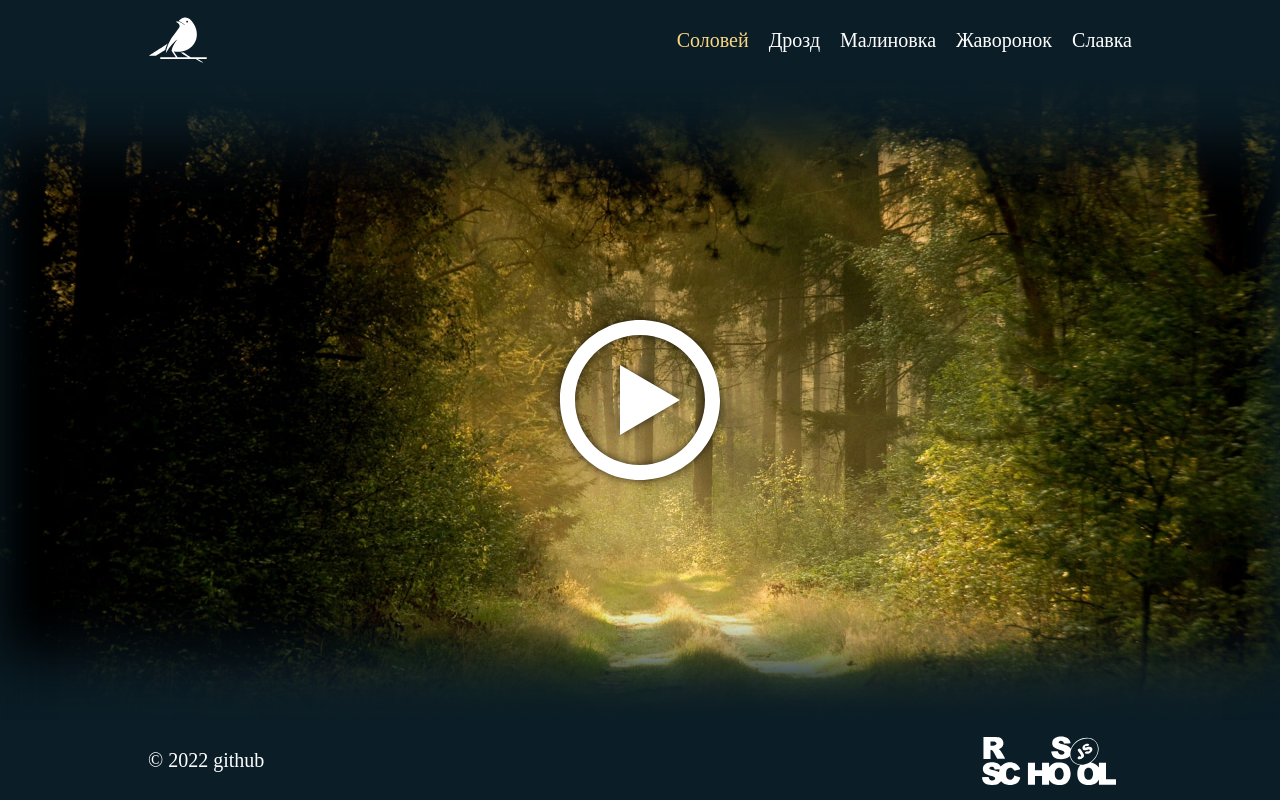
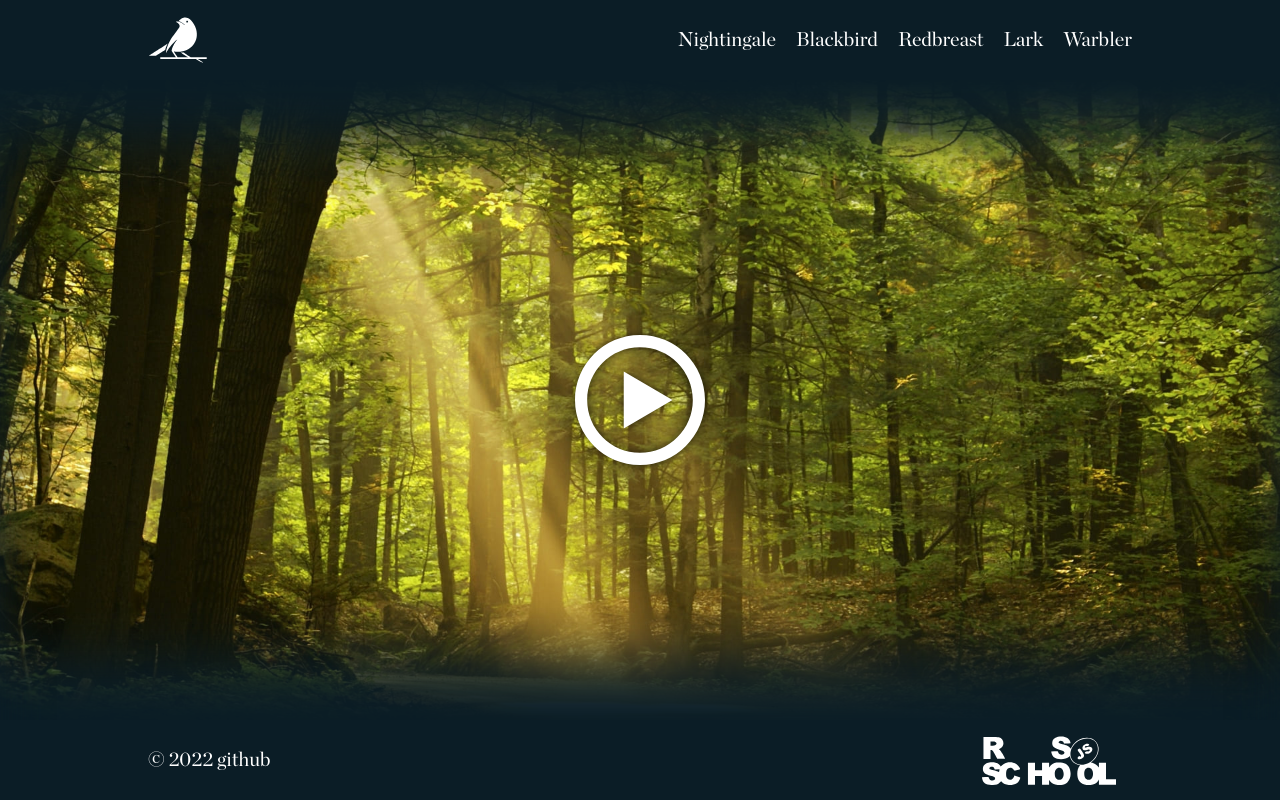
Before and after one commit to musoidus/ecosounds, a plain HTML site: page index.html in a window 1280 px wide. Drawn offline with Linux system fonts and the light colour scheme.

Commit message:
fix: translate to eng

```diff
--- a/assets/css/style.css
+++ b/assets/css/style.css
@@ -1,6 +1,13 @@
 /* MAIN SETTINGS */
+@font-face {
+  font-weight: 400;
+  font-family: Chronicle Display;
+  src: url(../font/ChronicleDisplayRoman.otf);
+}
+
 * {
   color: #fff;
+  font-family: Chronicle Display;
   box-sizing: border-box;
 }
 html {
@@ -26,7 +33,7 @@ a:hover {
 
 .main {
   height: calc(100vh - 20vh);
-  background: url(../img/solovey.jpg) no-repeat;
+  background: url(../img/forest.jpg) no-repeat;
   background-size: cover;
   box-shadow: inset 0 80px 60px -15px #0b1d26, inset 0 -80px 60px -15px #0b1d26;
 }
@@ -87,8 +94,8 @@ a:hover {
   align-items: center;
 }
 .play {
-  width: 160px;
-  height: 160px;
+  width: 130px;
+  height: 130px;
   background: url(../svg/play.svg) no-repeat;
   background-size: 100% auto;
   border: none;
--- a/index.html
+++ b/index.html
@@ -16,11 +16,11 @@
             <a class="logo" href="#"></a>
             <nav>
                 <ul class="nav">
-                    <li class="nav-item active" data-bird="solovey">Соловей</li>
-                    <li class="nav-item" data-bird="drozd">Дрозд</li>
-                    <li class="nav-item" data-bird="malinovka">Малиновка</li>
-                    <li class="nav-item" data-bird="javoronok">Жаворонок</li>
-                    <li class="nav-item" data-bird="slavka">Славка</li>
+                    <li class="nav-item" data-bird="nightingale">Nightingale</li>
+                    <li class="nav-item" data-bird="blackbird">Blackbird</li>
+                    <li class="nav-item" data-bird="redbreast">Redbreast</li>
+                    <li class="nav-item" data-bird="lark">Lark</li>
+                    <li class="nav-item" data-bird="warbler">Warbler</li>
                 </ul>
             </nav>
         </div>
```
Also changed, not shown: assets/font/ChronicleDisplayBlack.otf (added), assets/font/ChronicleDisplayRoman.otf (added), assets/img/blackbird.jpg (renamed from assets/img/drozd.jpg), assets/img/forest.jpg (renamed from assets/img/malinovka.jpg), assets/img/lark.jpg (renamed from assets/img/javoronok.jpg), assets/img/nightingale.jpg (renamed from assets/img/solovey.jpg), assets/img/redbrest.jpg (renamed from assets/img/zarynka.jpg), assets/img/warbler.jpg (renamed from assets/img/slavka.jpg), 6 other files.
